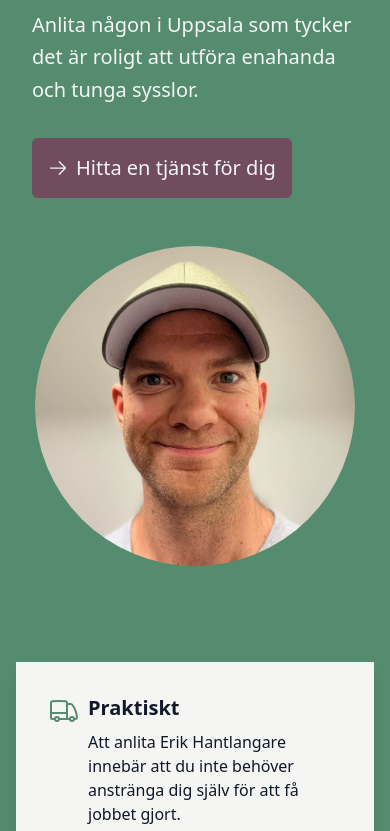
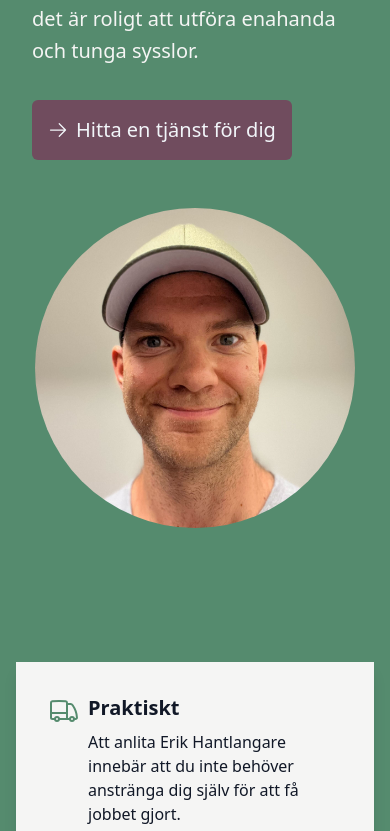
Before and after one commit to gish/hantlangare.se, a website built with Parcel: page src/index.html in a window 390 px wide. Shown: the part 246-1077 px from the top of the page. Built offline with nearby package versions, Linux system fonts and the light colour scheme.

Commit message:
put hero items in top on mobile

```diff
--- a/src/index.html
+++ b/src/index.html
@@ -19,7 +19,7 @@
       <div
         class="container mx-auto flex h-[100vh] max-w-6xl justify-center bg-secondary px-8 py-8 text-primary md:h-[80vh] md:flex-col"
       >
-        <div class="flex flex-col justify-end md:flex-row">
+        <div class="flex flex-col md:flex-row md:justify-end">
           <div>
             <h1 class="text-md">Erik Hantlangare</h1>
             <h2 class="mt-2 text-4xl font-bold">
```
